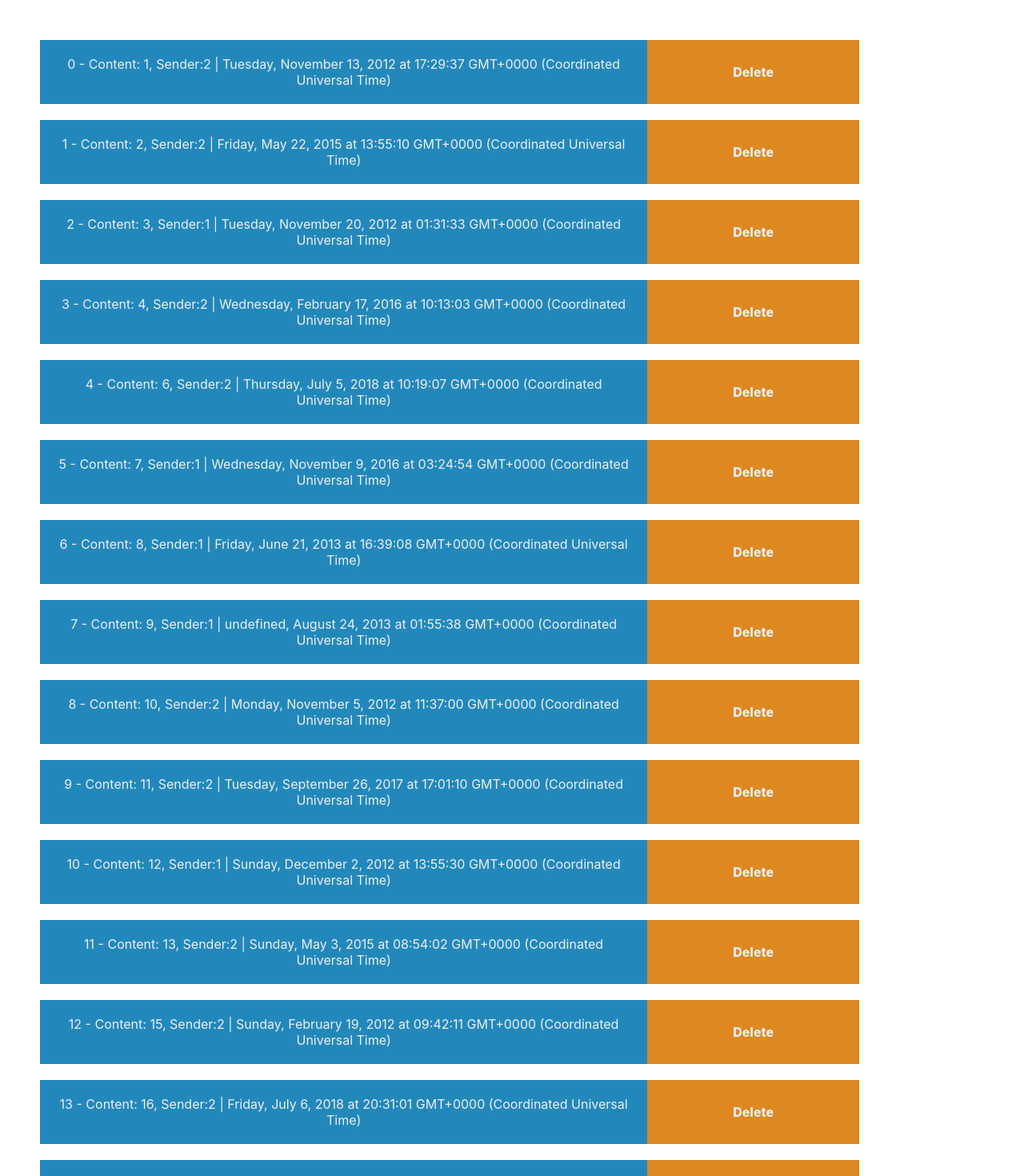
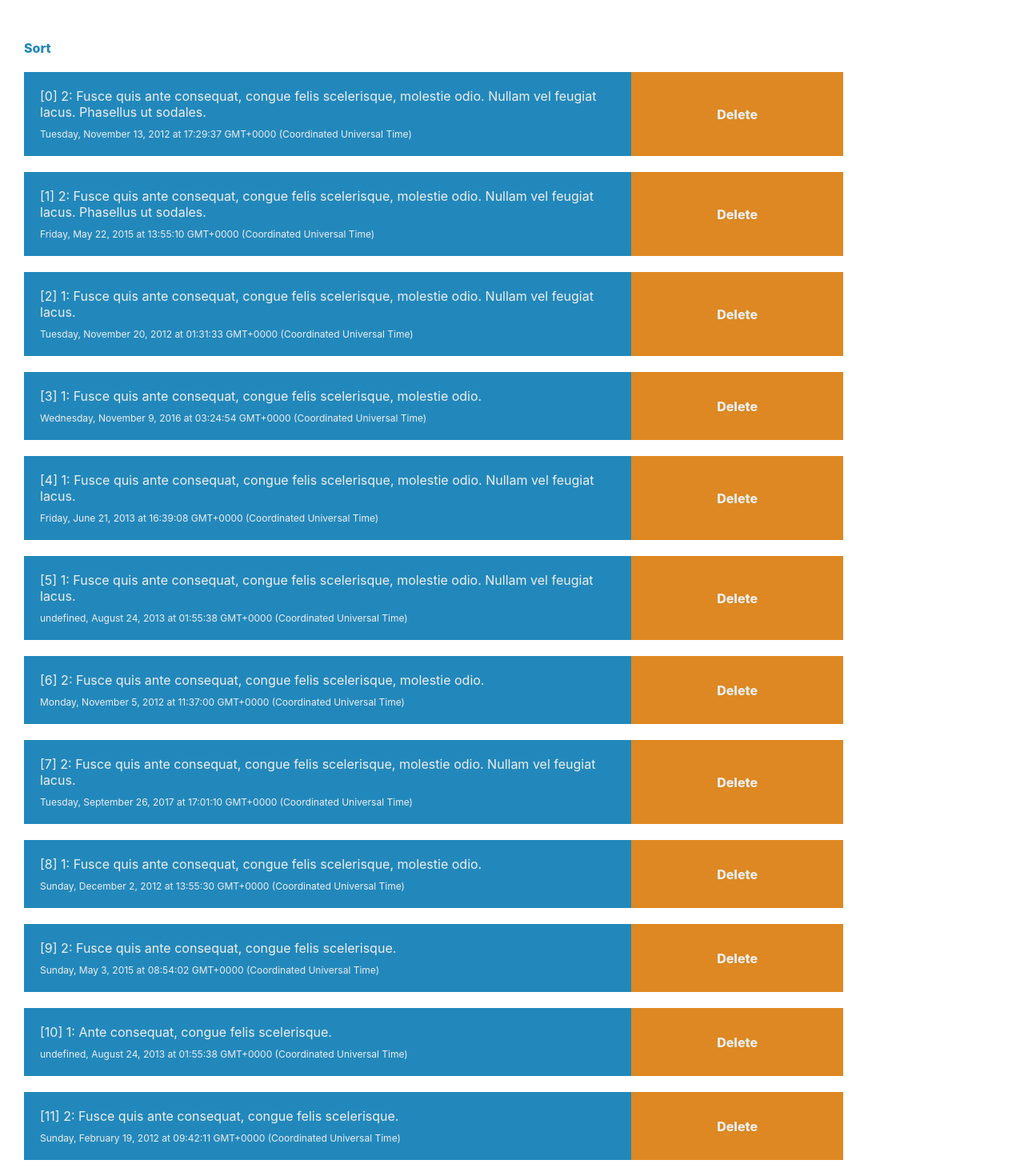
Before and after one commit to anthdclz/mh-messages, a React (Create React App) app: page / in a window 1280 px wide. Shown: the top 1470 px of the page at 80% size. Built offline with nearby package versions, Linux system fonts and the light colour scheme.

Commit message:
Sort Asc Desc

```diff
--- a/src/components/message/message.component.jsx
+++ b/src/components/message/message.component.jsx
@@ -5,10 +5,11 @@ import './message.styles.css';
 const MessageComponent = ({content, senderUuid, sentAt, index, deleteMessage}) => {
     const d = new Date(sentAt);
     const sentAtDisplayString = `${getDay(d.getDay())}, ${getMonth(d.getMonth())} ${d.getDate()}, ${d.getFullYear()} at ${d.toString().substring(16)}`;
+    // {index} - Content: {content}, Sender:{senderUuid} | {sentAtDisplayString}
     return(
         <div className='message'>
             <span className='message-content'>
-                {index} - Content: {content}, Sender:{senderUuid} | {sentAtDisplayString}
+            [{index}] {senderUuid}: {content}<br /> <div className="message-details">{sentAtDisplayString}</div>
             </span>
             <span className='delete-button' onClick={() => deleteMessage(index)}>
                 Delete
--- a/src/components/message/message.styles.css
+++ b/src/components/message/message.styles.css
@@ -5,15 +5,15 @@
     margin: 20px 0;
     display: flex;
     justify-content: space-between;
-
-
 }
-
 .message .message-content{
     width: 80%;
     padding: 20px;
 }
-
+.message-content .message-details{
+    font-size: 12px;
+    margin-top: 10px;
+}
 .delete-button{
     background: #d82;
     color: #eee;
--- a/src/pages/chat-page/chat-page.component.jsx
+++ b/src/pages/chat-page/chat-page.component.jsx
@@ -8,7 +8,9 @@ class ChatPage extends React.Component {
     constructor(){
         super();
         this.state = {
-            chatList: []
+            chatList: [],
+            isSorted: false,
+            sortType: 'asc'
         }
     }
     deleteMessage = (key) => {
@@ -20,6 +22,21 @@ class ChatPage extends React.Component {
     }
     componentDidUpdate(){
         console.log('update...');
+    }
+    toggleSort = () => {
+        const {sortType, chatList} = this.state;
+
+        const sortedList = chatList.sort((a, b) => {
+            const da = new Date(a.sentAt);
+            const db = new Date(b.sentAt);
+            return sortType === 'desc' ? da.getTime()-db.getTime() : db.getTime()-da.getTime();
+        });
+
+        this.setState({
+            chatList: sortedList,
+            isSorted: true,
+            sortType: sortType === 'desc' ? 'asc' : 'desc'
+        });
     }
     componentDidMount(){
         // Dedupe Messages
@@ -38,9 +55,14 @@ class ChatPage extends React.Component {
         });
     }
     render(){
-        const { chatList } = this.state;
+        const { chatList, isSorted, sortType } = this.state;
         return(
             <div id="chat-page">
+                <div><span className="chat-button" onClick={this.toggleSort}>
+                    {
+                        !isSorted ? 'Sort' : sortType === 'desc' ? 'Sorted by Newest First' : 'Sorted by Oldest First'
+                    }
+                </span></div>
                 {chatList.map(({...message}, key) => (
                     <MessageComponent key={key} index={key} deleteMessage={this.deleteMessage} {...message} />
                 ))}
--- a/src/pages/chat-page/chat-page.styles.css
+++ b/src/pages/chat-page/chat-page.styles.css
@@ -1,3 +1,10 @@
 #chat-page {
-    margin: 50px;
+    margin: 50px 30px;
+    text-align: left;
  }
+
+ .chat-button {
+     color: #28b;
+     cursor: pointer;
+     font-weight: 800;
+ }
--- a/src/pages/chat-page/chat.data.json
+++ b/src/pages/chat-page/chat.data.json
@@ -2,121 +2,121 @@
     "chat": [{
         "sentAt":"2012-11-13T17:29:37.003Z",
         "uuid": "435453",
-        "content": "1",
+        "content": "Fusce quis ante consequat, congue felis scelerisque, molestie odio. Nullam vel feugiat lacus. Phasellus ut sodales.",
         "senderUuid": "2"
       },
       {
         "sentAt":"2015-05-22T13:55:10.542Z",
         "uuid": "4354353",
-        "content": "2",
+        "content": "Fusce quis ante consequat, congue felis scelerisque, molestie odio. Nullam vel feugiat lacus. Phasellus ut sodales.",
         "senderUuid": "2"
       },
       {
         "sentAt":"2012-11-20T01:31:33.751Z",
         "uuid": "4354353",
-        "content": "3",
+        "content": "Fusce quis ante consequat, congue felis scelerisque, molestie odio. Nullam vel feugiat lacus.",
         "senderUuid": "1"
       },
       {
         "sentAt":"2016-02-17T10:13:03.115Z",
         "uuid": "435453",
-        "content": "4",
+        "content": "Fusce quis ante consequat, congue felis scelerisque, molestie odio. Nullam vel feugiat lacus. Phasellus ut sodales.",
         "senderUuid": "2"
       },
       {
         "sentAt":"2015-05-22T13:55:10.542Z",
         "uuid": "4354353",
-        "content": "2",
+        "content": "Fusce quis ante consequat, congue felis scelerisque, molestie odio. Nullam vel feugiat lacus. Phasellus ut sodales.",
         "senderUuid": "1"
       },
       {
         "sentAt":"2018-07-05T10:19:07.713Z",
         "uuid": "4354353",
-        "content": "6",
+        "content": "Fusce quis ante consequat, congue felis scelerisque, molestie odio. Nullam vel feugiat lacus.",
         "senderUuid": "2"
       },
       {
         "sentAt":"2016-11-09T03:24:54.612Z",
         "uuid": "4354353",
-        "content": "7",
+        "content": "Fusce quis ante consequat, congue felis scelerisque, molestie odio.",
         "senderUuid": "1"
       },
       {
         "sentAt":"2013-06-21T16:39:08.630Z",
         "uuid": "43543353",
-        "content": "8",
+        "content": "Fusce quis ante consequat, congue felis scelerisque, molestie odio. Nullam vel feugiat lacus.",
         "senderUuid": "1"
       },
       {
         "sentAt":"2013-08-24T01:55:38.167Z",
         "uuid": "43521314353",
-        "content": "9",
+        "content": "Fusce quis ante consequat, congue felis scelerisque, molestie odio. Nullam vel feugiat lacus.",
         "senderUuid": "1"
       },
       {
         "sentAt":"2012-11-05T11:37:00.472Z",
         "uuid": "43532134353",
-        "content": "10",
+        "content": "Fusce quis ante consequat, congue felis scelerisque, molestie odio.",
         "senderUuid": "2"
       },
       {
         "sentAt":"2017-09-26T17:01:10.949Z",
         "uuid": "43321315433",
-        "content": "11",
+        "content": "Fusce quis ante consequat, congue felis scelerisque, molestie odio. Nullam vel feugiat lacus.",
         "senderUuid": "2"
       },
       {
         "sentAt":"2012-12-02T13:55:30.626Z",
         "uuid": "43543321353",
-        "content": "12",
+        "content": "Fusce quis ante consequat, congue felis scelerisque, molestie odio.",
         "senderUuid": "1"
       },
       {
         "sentAt":"2015-05-03T08:54:02.530Z",
         "uuid": "43542233",
-        "content": "13",
+        "content": "Fusce quis ante consequat, congue felis scelerisque.",
         "senderUuid": "2"
       },
       {
         "sentAt":"2013-08-24T01:55:38.167Z",
         "uuid": "43521314353",
-        "content": "9",
+        "content": "Ante consequat, congue felis scelerisque.",
         "senderUuid": "1"
       },
       {
         "sentAt":"2012-02-19T09:42:11.913Z",
         "uuid": "435353",
-        "content": "15",
+        "content": "Fusce quis ante consequat, congue felis scelerisque.",
         "senderUuid": "2"
       },
       {
         "sentAt":"2018-07-06T20:31:01.649Z",
         "uuid": "4354543353",
-        "content": "16",
+        "content": "Fusce quis ante consequat, congue felis scelerisque.",
         "senderUuid": "2"
       },
       {
         "sentAt":"2017-09-25T04:35:18.647Z",
         "uuid": "4354353",
-        "content": "17",
+        "content": "Ante consequat, congue felis scelerisque.",
         "senderUuid": "1"
       },
       {
         "sentAt":"2012-12-17T15:08:37.988Z",
         "uuid": "43545433353",
-        "content": "18",
+        "content": "Consequat, congue felis scelerisque.",
         "senderUuid": "1"
       },
       {
         "sentAt":"2016-02-03T05:20:52.506Z",
         "uuid": "435454www35353",
-        "content": "19",
+        "content": "Ante consequat, congue felis scelerisque.",
         "senderUuid": "2"
       },
       {
         "sentAt":"2018-04-07T06:30:38.178Z",
         "uuid": "43545435353",
-        "content": "20",
+        "content": "Quis ante consequat, congue felis scelerisque.",
         "senderUuid": "2"
       }
     ]
```
